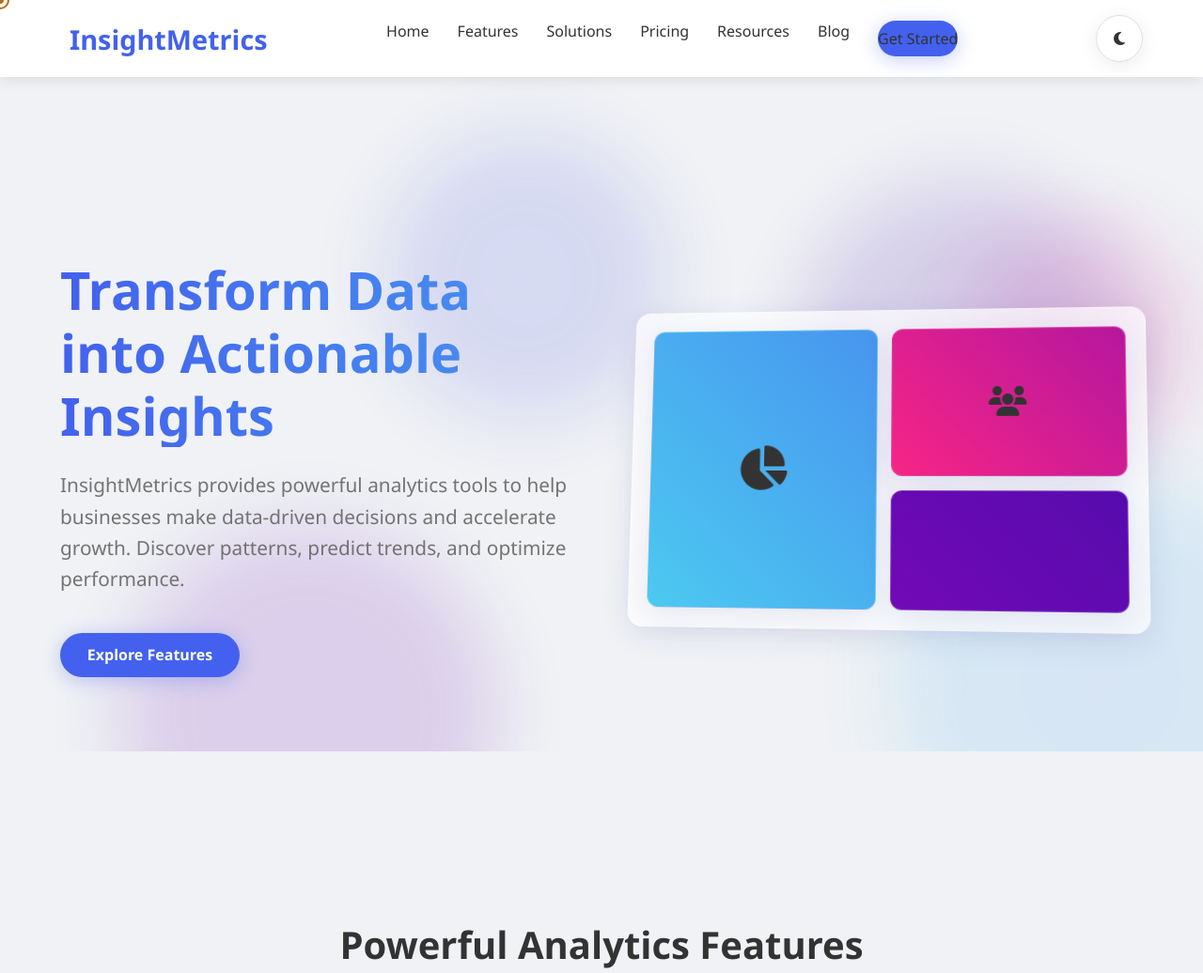
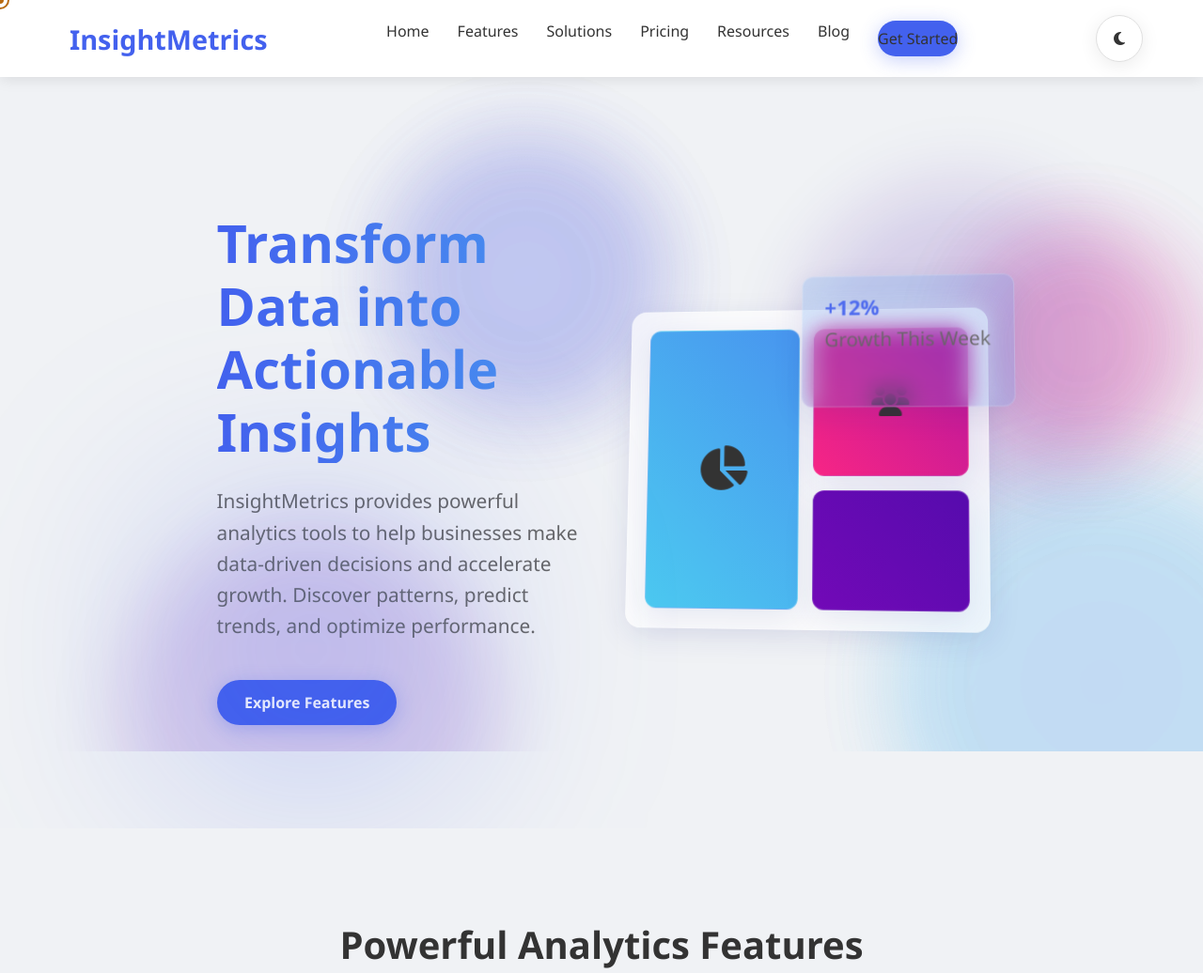
Before and after one commit to Aaliyakhan10/InsightMetrics_frontend, a plain HTML site: page public/index.html in a window 1280 px wide. Shown: the top 1036 px of the page at 94% size. Drawn offline with Linux system fonts and the light colour scheme.

Commit message:
final commit

```diff
--- a/public/index.css
+++ b/public/index.css
@@ -188,6 +188,77 @@ body {
         transform: translate(0, 0) rotate(360deg);
     }
 }
+/* Floating KPI Card */
+.floating-kpi {
+    position: absolute;
+    top: -30px;
+    right: -30px;
+    background: rgba(72, 149, 239, 0.2);
+    padding: 1rem 1.5rem;
+    border-radius: 12px;
+    font-size: 1rem;
+    color: var(--text-color);
+    box-shadow: var(--glass-shadow);
+    animation: floatPulse 3s ease-in-out infinite;
+  }
+
+  .floating-kpi strong {
+    font-size: 1.4rem;
+    color: var(--primary);
+  }
+
+  /* Soft Glow Circle */
+  .blur-circle {
+    position: absolute;
+    bottom: -120px;
+    left: -100px;
+    width: 400px;
+    height: 400px;
+    background: radial-gradient(circle, rgba(67, 97, 238, 0.3), transparent);
+    filter: blur(100px);
+    z-index: 0;
+  }
+
+  /* Animation Enhancements */
+  @keyframes floatPulse {
+    0%, 100% { transform: translateY(0); }
+    50% { transform: translateY(-10px); }
+  }
+
+  /* Pulse Effect */
+  @keyframes pulse {
+    0%, 100% { transform: scale(1); opacity: 1; }
+    50% { transform: scale(1.1); opacity: 0.8; }
+  }
+
+  .pulse {
+    animation: pulse 2.5s infinite ease-in-out;
+  }
+  .pulse-delay {
+    animation: pulse 2.5s 0.3s infinite ease-in-out;
+  }
+  .pulse-delay-2 {
+    animation: pulse 2.5s 0.6s infinite ease-in-out;
+  }
+
+  /* Optional: Reveal animation */
+  .reveal {
+    opacity: 0;
+    transform: translateY(30px);
+    animation: fadeInUp 1s ease forwards;
+  }
+
+  .reveal:nth-child(1) { animation-delay: 0.2s; }
+  .reveal:nth-child(2) { animation-delay: 0.4s; }
+  .reveal:nth-child(3) { animation-delay: 0.6s; }
+
+  @keyframes fadeInUp {
+    to {
+      opacity: 1;
+      transform: translateY(0);
+    }
+  }
+
 
 /* DNA Loader */
 #loader {
--- a/public/index.html
+++ b/public/index.html
@@ -65,29 +65,37 @@
 
     <!-- Home Page -->
     <section id="home" class="hero">
+        <div class="floating-orbs">
+          <div class="orb"></div>
+          <div class="orb"></div>
+          <div class="orb"></div>
+        </div>
+
         <div class="hero-content">
           <div class="hero-text">
-                <h1>Transform Data into Actionable Insights</h1>
-                <p>InsightMetrics provides powerful analytics tools to help businesses make data-driven decisions and accelerate growth. Discover patterns, predict trends, and optimize performance.</p>
-                <a href="features.html" class="cta-button">Explore Features</a>
+            <h1 class="reveal">Transform Data into <br><span class="highlight">Actionable Insights</span></h1>
+            <p class="reveal">InsightMetrics provides powerful analytics tools to help businesses make data-driven decisions and accelerate growth. Discover patterns, predict trends, and optimize performance.</p>
+            <a href="features.html" class="cta-button reveal">Explore Features</a>
           </div>
+
           <div class="hero-image">
             <div class="dashboard-preview glass">
-                    <div class="dashboard-grid">
-                        <div class="grid-item glass">
-                            <i class="fas fa-chart-pie fa-3x"></i>
+              <div class="dashboard-grid animated-grid">
+                <div class="grid-item glass"><i class="fas fa-chart-pie fa-3x pulse"></i></div>
+                <div class="grid-item glass"><i class="fas fa-users fa-2x pulse-delay"></i></div>
+                <div class="grid-item glass"><i class="fas fa-trend-up fa-2x pulse-delay-2"></i></div>
               </div>
-                        <div class="grid-item glass">
-                            <i class="fas fa-users fa-2x"></i>
-                        </div>
-                        <div class="grid-item glass">
-                            <i class="fas fa-trend-up fa-2x"></i>
+              <div class="floating-kpi glass">
+                <p><strong>+12%</strong><br>Growth This Week</p>
               </div>
             </div>
           </div>
-            </div>
+
+          <!-- Glow Circle Behind -->
+          <div class="blur-circle"></div>
         </div>
       </section>
+
 
     <!-- Features Section -->
     <section id="features" class="features"  class="nav-links">
```
Also changed, not shown: public/features.html (+45 -1 lines). Lines whose indentation alone changed are shown as unchanged.
